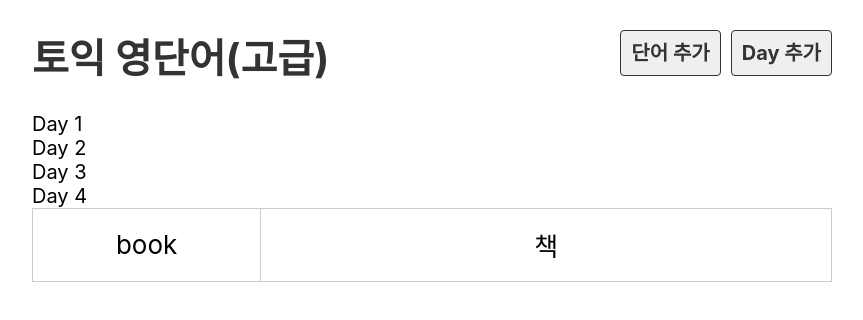
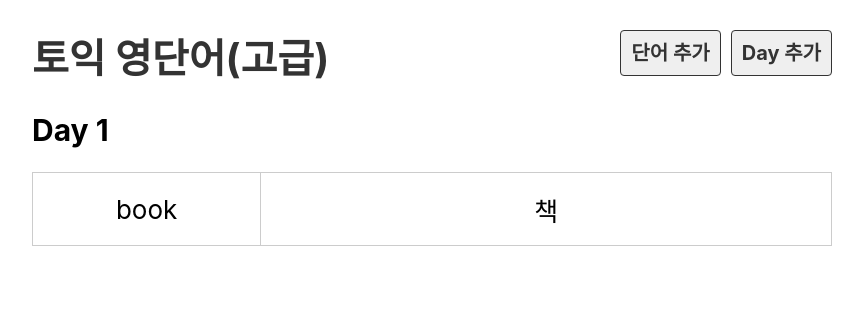
Before and after one commit to JavaScript-221B/react-first, a React (Create React App) app in the folder lsj/voca/: page /day/1 in a window 1280 px wide. Shown: the top 320 px of the page, without its empty margins (208-1071 px from the left). Built offline with nearby package versions, Linux system fonts and the light colour scheme.

Commit message:
Add: 10. 라우터 구현 react-router-dom

```diff
--- a/lsj/voca/package.json
+++ b/lsj/voca/package.json
@@ -8,6 +8,7 @@
     "@testing-library/user-event": "^13.5.0",
     "react": "^17.0.2",
     "react-dom": "^17.0.2",
+    "react-router-dom": "^6.2.2",
     "react-scripts": "5.0.0",
     "web-vitals": "^2.1.4"
   },
--- a/lsj/voca/src/App.js
+++ b/lsj/voca/src/App.js
@@ -1,14 +1,21 @@
 import Header from './component/Header';
 import DayList from './component/DayList';
 import Day from './component/Day';
+import {BrowserRouter, Route, Routes} from 'react-router-dom'
+import EmptyPage from './component/EmptyPage';
 
 function App() {
   return (
-    <div className="App">
-      <Header />
-      <DayList />
-      <Day />
-    </div>
+    <BrowserRouter>
+      <div className="App">
+        <Header />
+        <Routes>
+          <Route exact path="/" element={<DayList/>} />
+          <Route path="/day/:day" element={<Day />} />
+          <Route path="*" element={<EmptyPage/>} />
+        </Routes>
+      </div>
+    </BrowserRouter>
   );
 }
 
--- a/lsj/voca/src/component/Day.js
+++ b/lsj/voca/src/component/Day.js
@@ -1,10 +1,13 @@
 import dummy from '../db/data.json';
+import { useParams } from 'react-router-dom';
 
 function Day(){
-  const day = 1;
-  const wordList = dummy.words.filter(word => word.day === day);
+  const { day } = useParams();
+  const wordList = dummy.words.filter(word => word.day === Number(day));
 
   return (
+    <>
+      <h2>Day {day}</h2>
       <table>
         <tbody>
           {wordList.map(word => (
@@ -15,6 +18,7 @@
           ))}
         </tbody>
       </table>
+    </>
   )
 }
 
--- a/lsj/voca/src/component/DayList.js
+++ b/lsj/voca/src/component/DayList.js
@@ -1,4 +1,5 @@
 import dummy from '../db/data.json';
+import { Link } from 'react-router-dom';
 
 function DayList(){
   console.log(dummy);
@@ -6,7 +7,9 @@
     <ul className="listDay">
       {dummy.days.map(day => (
         <li key={day.id}>
-          Day {day.day}
+          <Link to={`/day/${day.day}`}>
+            Day {day.day}
+          </Link>
         </li>
       ))}
     </ul>
--- /dev/null
+++ b/lsj/voca/src/component/EmptyPage.js
@@ -0,0 +1,15 @@
+import React from 'react';
+import { Link } from 'react-router-dom';
+
+const EmptyPage = () => {
+  return (
+    <>
+      <h2>잘못된 접근입니다.</h2>
+      <Link to="/">
+        <button>돌아가기</button>
+      </Link>
+    </>
+  );
+};
+
+export default EmptyPage;
--- a/lsj/voca/src/component/Header.js
+++ b/lsj/voca/src/component/Header.js
@@ -1,8 +1,12 @@
+import { Link } from 'react-router-dom';
+
 function Header(){
   return (
     <div className="header">
       <h1>
-        <a href="/">토익 영단어(고급)</a>
+        <Link to="/">
+          토익 영단어(고급)
+        </Link>
       </h1>
       <div className="menu">
         <a href="#x" className="link">
```
Also changed, not shown: 1 other file (tests, documents, lock files or other folders). Lines whose indentation alone changed are shown as unchanged.
